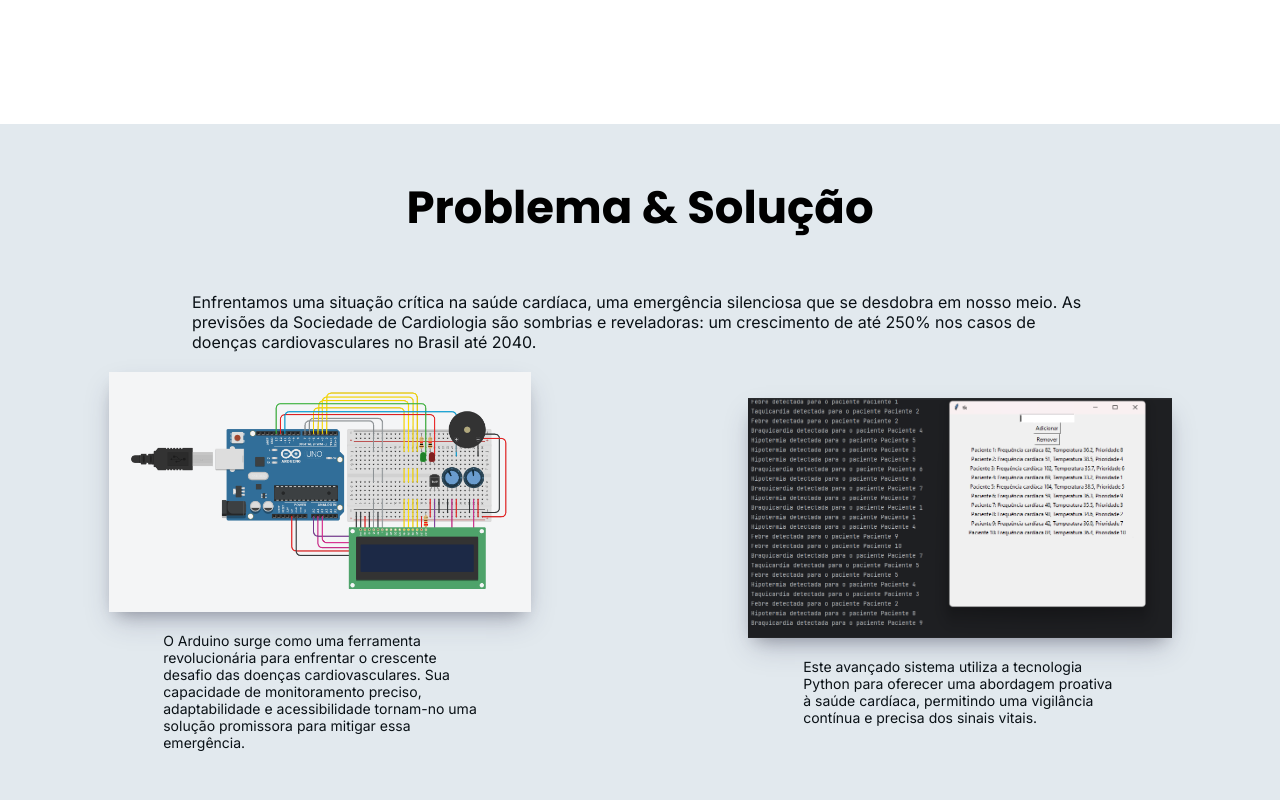
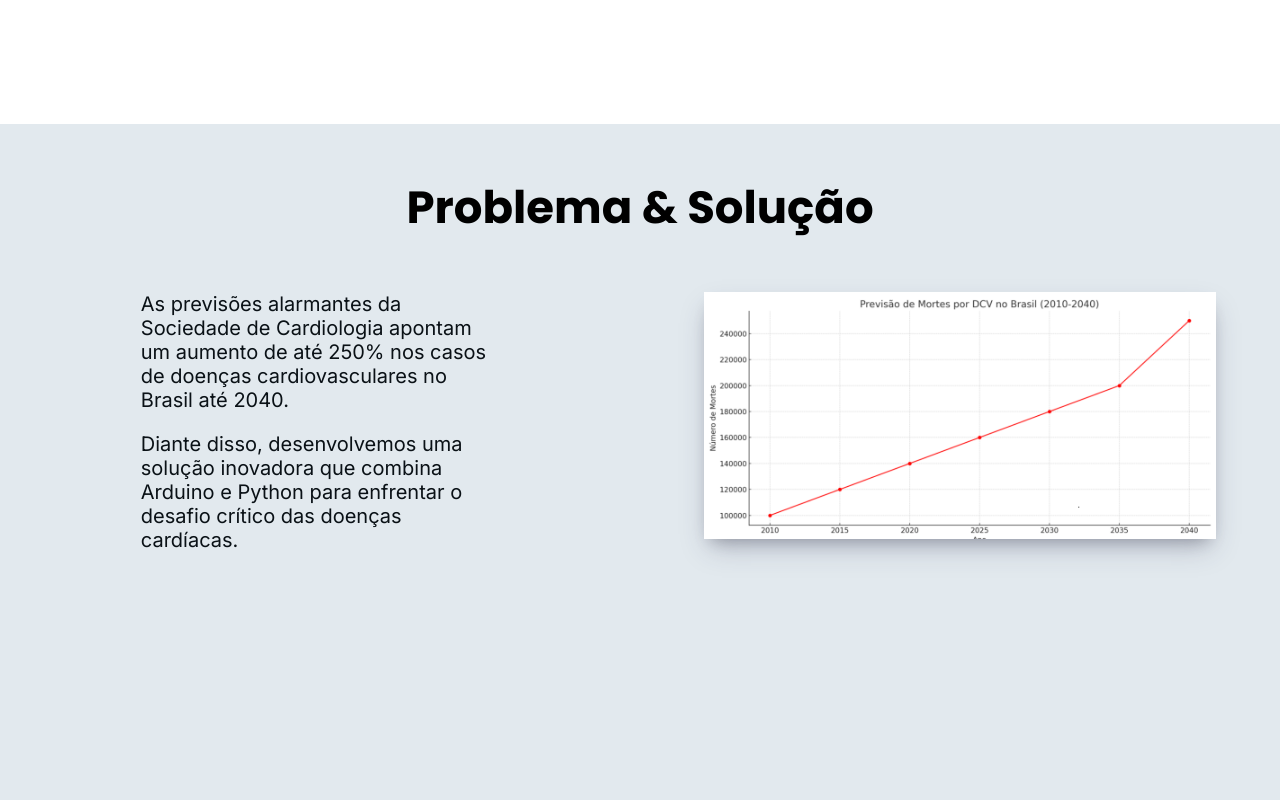
Before and after one commit to Vikcarvalhos/GS1-WebDev1ESPS, a plain HTML site: page GS Web/index.html in a window 1280 px wide. Shown: the part 780-1580 px from the top of the page. Drawn offline with Linux system fonts and the light colour scheme.

Commit message:
refactor: Mudança do vídeo na Home e informações em Problema & Solução

```diff
--- a/GS Web/index.html
+++ b/GS Web/index.html
@@ -36,40 +36,28 @@
             </p>
         </div>
         <div id="home-video">
-            <iframe src="https://www.youtube.com/embed/vbvyNnw8Qjg" title="Queen - Bohemian Rhapsody (Live Aid 1985)" frameborder="0" allow="accelerometer; autoplay; clipboard-write; encrypted-media; gyroscope; picture-in-picture; web-share" allowfullscreen></iframe>
+            <iframe src="https://www.youtube.com/embed/tvwXo39MHbA" title="GS - Storytelling" frameborder="0" allow="accelerometer; autoplay; clipboard-write; encrypted-media; gyroscope; picture-in-picture; web-share" allowfullscreen></iframe>
         </div>
     </section>
 
     <section id="problem-solution">
         <h2 class="fade-in">Problema & Solução</h2>
-        <p class="fade-in">
-            Enfrentamos uma situação crítica na saúde cardíaca,
-            uma emergência silenciosa que se desdobra em nosso meio.
-            As previsões da Sociedade de Cardiologia são sombrias e reveladoras:
-            um crescimento de até 250% nos casos de doenças cardiovasculares
-            no Brasil até 2040.
-        </p>
-        <div id="problem-container" class="fade-in">
-            <div id="ps-container">
-                <div class="ps-image-text">
-                    <img class="ps-image" src="./images/Arduino.png" alt="Arduino">
-                    <p>
-                        O Arduino surge como uma ferramenta
-                        revolucionária para enfrentar o crescente desafio
-                        das doenças cardiovasculares. Sua capacidade de
-                        monitoramento preciso, adaptabilidade e acessibilidade
-                        tornam-no uma solução promissora para mitigar essa
-                        emergência.
-                    </p>
-                </div>
-                <div class="ps-image-text">
-                    <img class="ps-image" src="./images/python.png" alt="Imagem 2">
-                    <p>
-                        Este avançado sistema utiliza a tecnologia Python para
-                        oferecer uma abordagem proativa à saúde cardíaca, permitindo
-                        uma vigilância contínua e precisa dos sinais vitais.
-                    </p>
-                </div>
+        <div id="problem-container">
+            <div class="problem-text">
+                <p class="fade-in">
+                    As previsões alarmantes da Sociedade de
+                    Cardiologia apontam um aumento de até 250%
+                    nos casos de doenças cardiovasculares no
+                    Brasil até 2040.
+                </p>
+                <p class="fade-in">
+                    Diante disso, desenvolvemos uma solução inovadora que combina
+                    Arduino e Python para enfrentar o desafio crítico
+                    das doenças cardíacas.
+                </p>
+            </div>
+            <div class="problem-image">
+                <img src="./images/grafico.png" alt="grafico">
             </div>
         </div>
     </section>
@@ -102,7 +90,7 @@
             <div class="demo-content">
                 <div class="demo-text">
                     <h2>
-                        Sistema de Gestão de Pacientes: Simplificando o Cuidado Médico
+                        Gestão de Pacientes: Simplificando o Cuidado Médico
                     </h2>
                     <p>
                         Facilite o gerenciamento de pacientes na sua clínica
--- a/GS Web/style.css
+++ b/GS Web/style.css
@@ -176,8 +176,6 @@ div#home-video{
 #problem-solution{
     background-color: #E2E9EE;
     height: 100vh;
-    display: flex;
-    flex-direction: column;
 }
 
 #problem-solution p{
@@ -237,24 +235,25 @@ div#home-video{
 
 #problem-container{
     display: flex;
-    flex-direction: column;
-    padding: 20px 0;
+    flex-direction: row;
+    justify-content: space-around;
 }
 
-.ps-image-text{
+.problem-text{
     display: flex;
     flex-direction: column;
-    align-items: center;
-    width: 35%;
+    justify-content: space-around;
+    font-size: 20px;
+    width: 40%;
     gap: 20px;
 }
 
-.ps-image-text p{
-    font-size: 14px;
+.problem-image{
+    width: 40%;
 }
 
-.ps-image{
-    height: 30vh;
+.problem-image img{
+    width: 100%;
     box-shadow: rgba(50, 50, 93, 0.25) 0px 13px 27px -5px, rgba(0, 0, 0, 0.3) 0px 8px 16px -8px;
 }
 
@@ -279,11 +278,11 @@ div#home-video{
 }
 
 .demo-text{
-    width: 50%;
+    width: 40%;
 }
 
 .demo-image{
-    width: 40%;
+    width: 30%;
     box-shadow: rgba(50, 50, 93, 0.25) 0px 13px 27px -5px, rgba(0, 0, 0, 0.3) 0px 8px 16px -8px;
 }
 
```
Also changed, not shown: GS Web/images/grafico.png (added).
